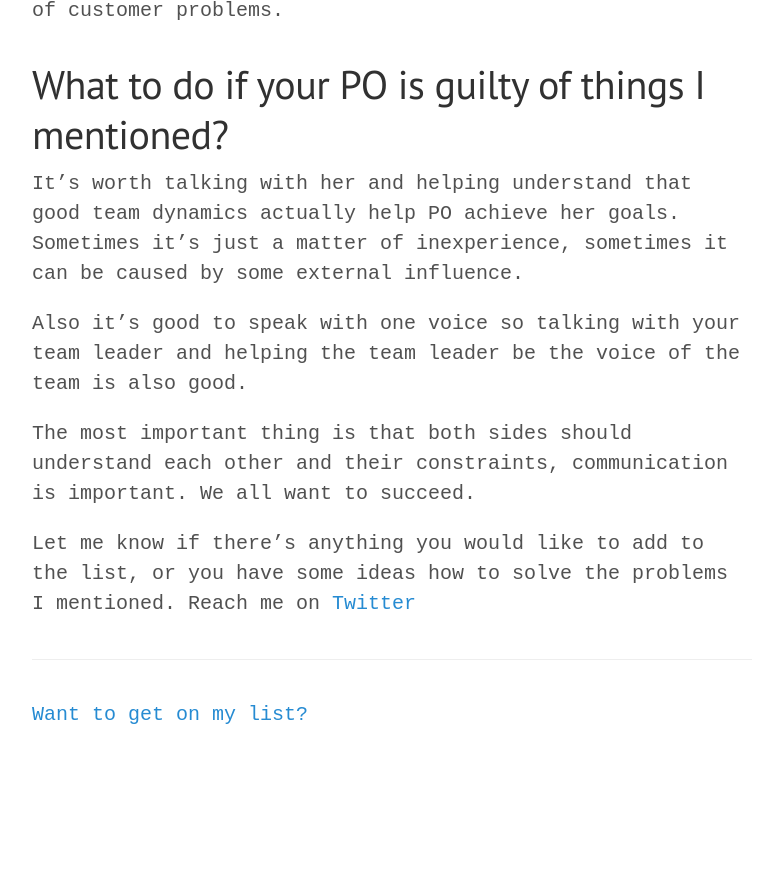
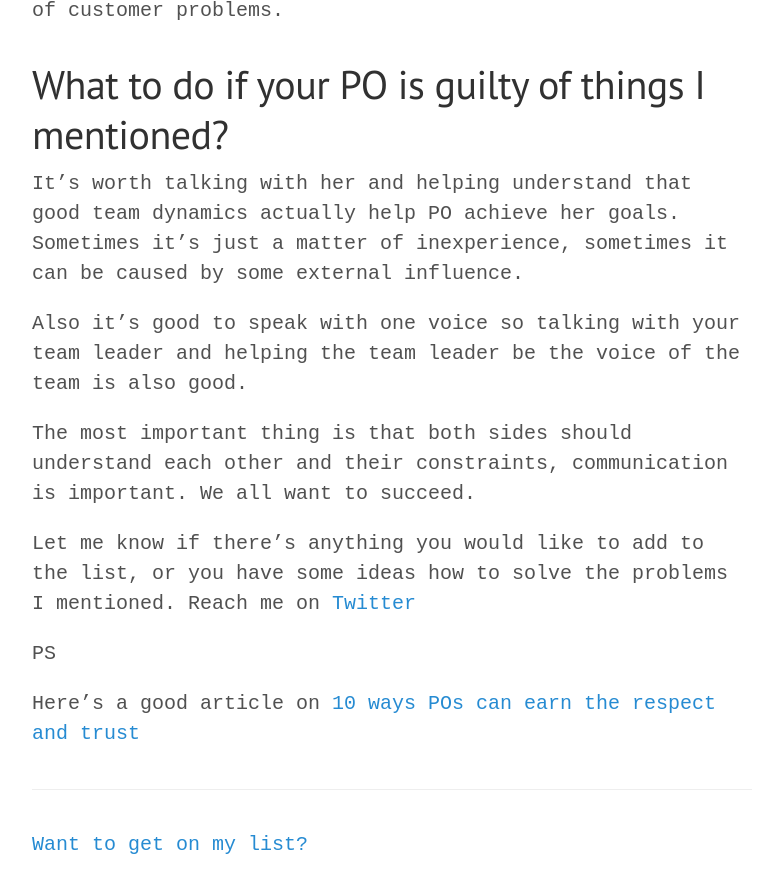
Before and after one commit to pawelniewie/pawelniewiadomski.com, a Jekyll site: the page built from _posts/2016-10-14-how-product-owner-can-destroy-team-morale.md, in a window 1280 px wide and 900 px high, scrolled down 4502 px. Shown: the top 893 px of the window, without its empty margins (248-1031 px from the left). Built offline with Jekyll 4.4.1, drawn with Linux system fonts in a browser that asks for light colours; Markdown is read by kramdown in place of the engine named in the settings; comment, search, counter and statistics services are not loaded; before the commit the page ends 5272 px from its top, so only the background shows below that.

Commit message:
added 10 ways po can motivate team

```diff
--- a/_posts/2016-10-14-how-product-owner-can-destroy-team-morale.md
+++ b/_posts/2016-10-14-how-product-owner-can-destroy-team-morale.md
@@ -87,3 +87,7 @@ Also it's good to speak with one voice so talking with your team leader and help
 The most important thing is that both sides should understand each other and their constraints, communication is important. We all want to succeed.
 
 Let me know if there's anything you would like to add to the list, or you have some ideas how to solve the problems I mentioned. Reach me on [Twitter](https://twitter.com/devonsteroids)
+
+PS
+
+Here's a good article on [10 ways POs can earn the respect and trust](https://hackernoon.com/10-ways-pms-can-earn-the-respect-and-trust-of-their-team-98353b693b4a#.tllnb5eca)
```
